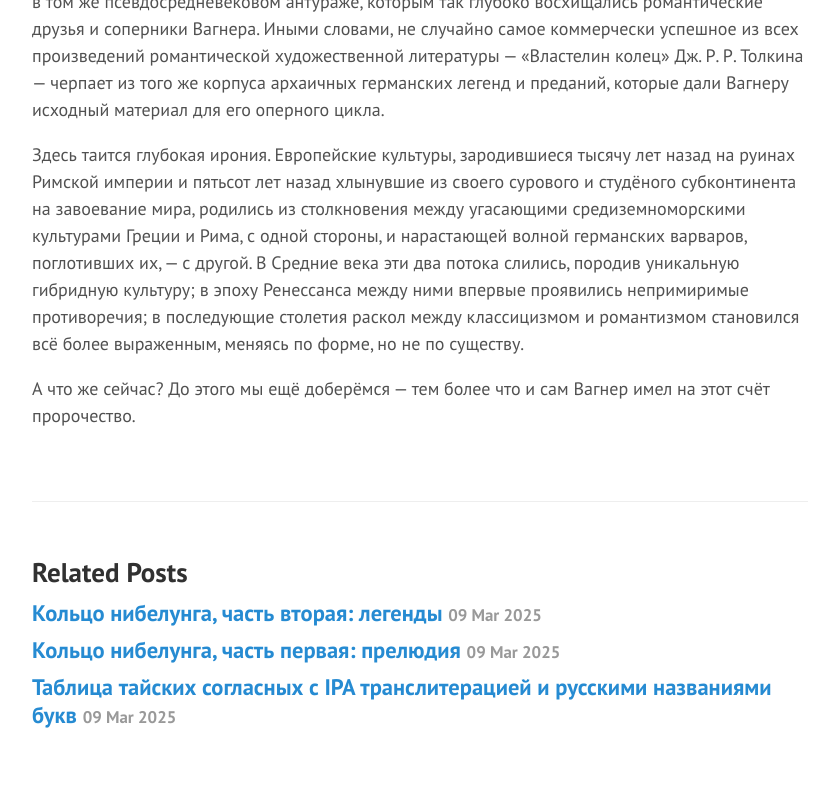
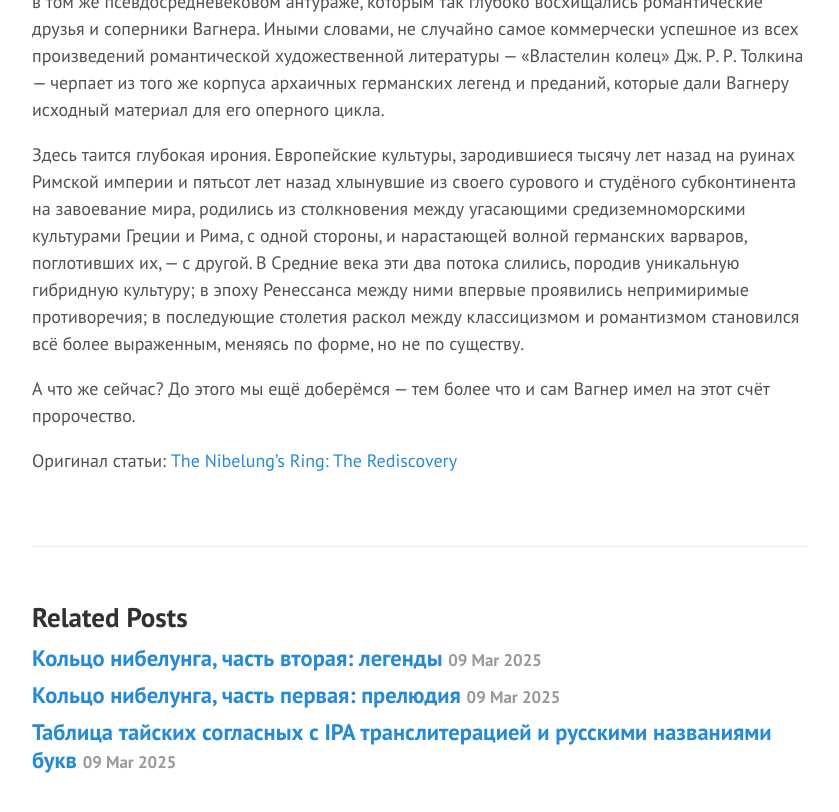
Before and after one commit to vasily-kartashov/vasily-kartashov.github.io, a Jekyll site: the page built from _posts/2025-03-09-niebelungen-3.md, in a window 1280 px wide and 900 px high, scrolled down 11730 px. Shown: the top 812 px of the window, without its empty margins (382-1221 px from the left). Built offline with Jekyll 4.4.1, drawn with Linux system fonts in a browser that asks for light colours; some web fonts are replaced.

Commit message:
original added

```diff
--- a/_posts/2025-03-09-niebelungen-3.md
+++ b/_posts/2025-03-09-niebelungen-3.md
@@ -86,3 +86,5 @@ _Классицизм XX века: больше реактивных ранце
 Здесь таится глубокая ирония. Европейские культуры, зародившиеся тысячу лет назад на руинах Римской империи и пятьсот лет назад хлынувшие из своего сурового и студёного субконтинента на завоевание мира, родились из столкновения между угасающими средиземноморскими культурами Греции и Рима, с одной стороны, и нарастающей волной германских варваров, поглотивших их, — с другой. В Средние века эти два потока слились, породив уникальную гибридную культуру; в эпоху Ренессанса между ними впервые проявились непримиримые противоречия; в последующие столетия раскол между классицизмом и романтизмом становился всё более выраженным, меняясь по форме, но не по существу.
 
 А что же сейчас? До этого мы ещё доберёмся — тем более что и сам Вагнер имел на этот счёт пророчество.
+
+Оригинал статьи: [The Nibelung’s Ring: The Rediscovery](https://www.ecosophia.net/the-nibelungs-ring-the-rediscovery/)
```
